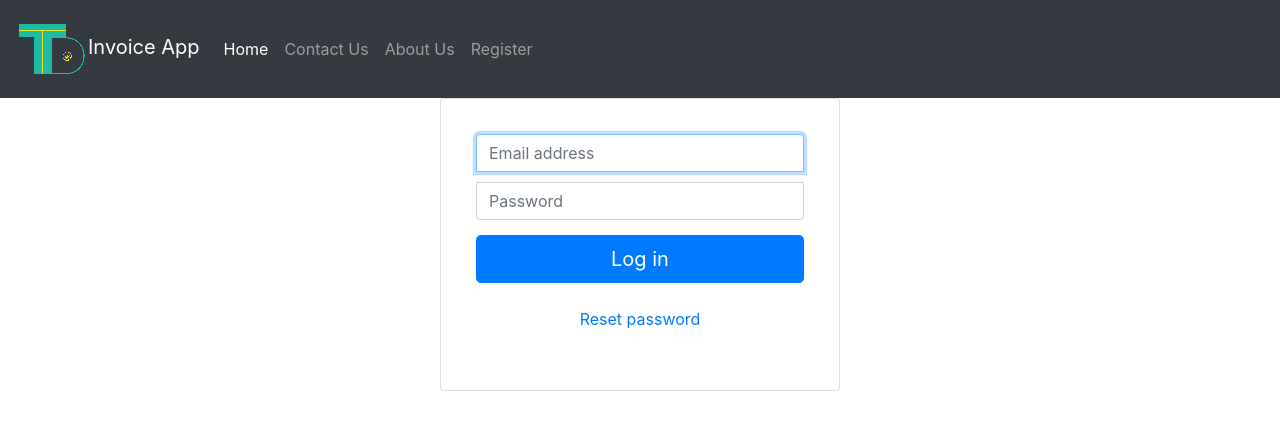
After one commit to ParitoshChaudhary/InvoiceApp, a Django app: template templates/users/login.html in a window 1280 px wide. The commit adds this page. Shown: the top 430 px of the page. Run offline with Django 3.2, Linux system fonts and the light colour scheme; the template is opened without the code that fills it: values that come from a table or form of the project are taken from there, others are empty; some libraries are stand-ins or nearby versions.

Commit message:
Registration form and login view complete.

```diff
--- a/InvoiceApp/settings.py
+++ b/InvoiceApp/settings.py
@@ -95,7 +95,7 @@ DATABASES = {
         'NAME': 'invoiceDB',
         'CLIENT': {
             'host': '127.0.0.1',
-            'port': 27018,
+            'port': 27017,
             'username': 'invoiceAdmin',
             'password': "DB@Invoice_",
             'authSource': 'invoiceDB',
--- a/templates/base.html
+++ b/templates/base.html
@@ -30,7 +30,7 @@
         <a class="nav-link" href="#">About Us</a>
       </li>
       <li class="nav-item">
-        <a class="nav-link disabled" href="#" tabindex="-1" aria-disabled="true">Disabled</a>
+        <a class="nav-link" href="{% url 'register' %}">Register</a>
       </li>
     </ul>
   </div>
--- /dev/null
+++ b/templates/users/login.html
@@ -0,0 +1,62 @@
+<!DOCTYPE html>
+<html lang="en">
+{% extends 'base.html' %}
+{% load static %}
+<head>
+     <meta charset="UTF-8">
+    {% block title %}
+        <title>Invoice App - Login</title>
+    {% endblock title %}
+</head>
+<body>
+    {% block content %}
+        <style type="text/css">
+
+          .card-signin {
+              width: 100%;
+              max-width: 400px;
+              padding: 15px;
+              margin: auto;
+          }
+          .form-signin input[type="email"] {
+            margin-bottom: 10px;
+            border-bottom-right-radius: 0;
+            border-bottom-left-radius: 0;
+          }
+          .form-signin input[type="password"] {
+            margin-bottom: -1px;
+            border-top-left-radius: 0;
+            border-top-right-radius: 0;
+          }
+        </style>
+        <div class="container-fluid">
+            <div class="row justify-content-center">
+                <div class="card card-signin">
+                    <div class="card-body">
+                        <form class="form-signin" method="post">
+                            {% csrf_token %}
+                            <input type="email" name="email" id="inputEmail" class="form-control" placeholder="Email address" required autofocus>
+                            <input type="password" name="password" id="inputPassword" class="form-control" placeholder="Password" required>
+                            {% for field in login_form %}
+                                <p>
+                                {% for error in field.errors %}
+                                    <p style="color: red">{{ error }}</p>
+                                {% endfor %}
+                            {% endfor %}
+                            {% if login_form.non_field_errors %}
+                                <div style="color: red">
+                                    <p>{{login_form.non_field_errors}}</p>
+                                </div>
+                            {% endif %}
+                            <button class="btn btn-lg btn-primary btn-block" type="submit">Log in</button>
+                        </form>
+                        <div class="d-flex flex-column my-4">
+					        <a class="m-auto" href="#">Reset password</a>
+				        </div>
+                    </div>
+                </div>
+            </div>
+        </div>
+    {% endblock content %}
+</body>
+</html>
--- a/templates/users/register.html
+++ b/templates/users/register.html
@@ -2,7 +2,6 @@
 <html lang="en">
 {% extends 'base.html' %}
 {% load static %}
-{% load crispy_forms_tags %}
 <head>
     <meta charset="UTF-8">
     {% block title %}
@@ -55,7 +54,7 @@
                                 </div>
                                 <div class="form-group">
                                     <label for="user_name">Username</label>
-                                    <input type="email" class="form-control" id="user_name" aria-describedby="emailHelp"
+                                    <input type="text" class="form-control" id="user_name" aria-describedby="emailHelp"
                                            name="username" required>
                                 </div>
                                 <div class="form-group">
--- a/users/backends.py
+++ b/users/backends.py
@@ -1,5 +1,6 @@
 from django.contrib.auth import get_user_model
 from django.contrib.auth.backends import ModelBackend
+from django.core.exceptions import ObjectDoesNotExist
 
 
 class CaseInsensitiveModelBackend(ModelBackend):
@@ -13,7 +14,7 @@ class CaseInsensitiveModelBackend(ModelBackend):
             case_insensetive_username_field = '{}__iexact'.format(UserModel.USERNAME_FIELD)
             user = UserModel._default_manager.get(**{case_insensetive_username_field: username})
 
-        except UserModel.DoesNotExists:
+        except ObjectDoesNotExist:
             UserModel().set_password(password)
 
         else:
--- a/users/forms.py
+++ b/users/forms.py
@@ -1,5 +1,6 @@
 from django import forms
 from django.contrib.auth.forms import UserCreationForm
+from django.core.exceptions import ObjectDoesNotExist
 from django.contrib.auth import authenticate
 from .models import UserAccount
 
@@ -14,14 +15,14 @@ class RegistrationForm(UserCreationForm):
         email = self.cleaned_data['email'].lower()
         try:
             account = UserAccount.objects.get(email=email)
-        except Exception as e:
+        except ObjectDoesNotExist:
             return email
-        raise forms.ValidationError(f"Email {account} already in use. Please choose another one.")
+        raise forms.ValidationError(f"Email {email} already in use. Please choose another one.")
 
     def clean_username(self):
         username = self.cleaned_data['username'].lower()
         try:
             account = UserAccount.objects.get(username=username)
-        except Exception as e:
+        except ObjectDoesNotExist:
             return username
         raise forms.ValidationError(f"Username {account} already in use. Please choose another one.")
```
Also changed, not shown: users/views.py (+15 -0 lines).
